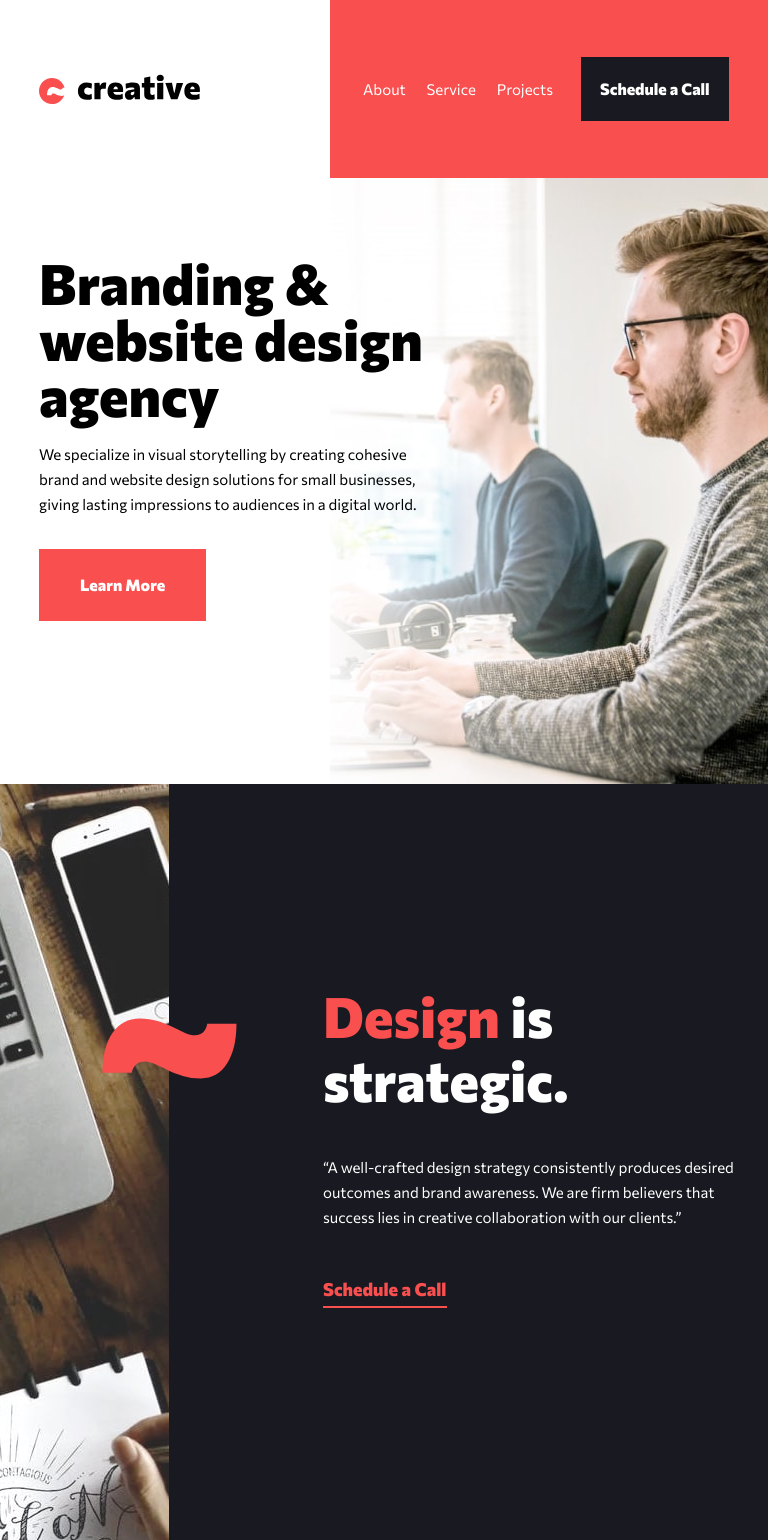
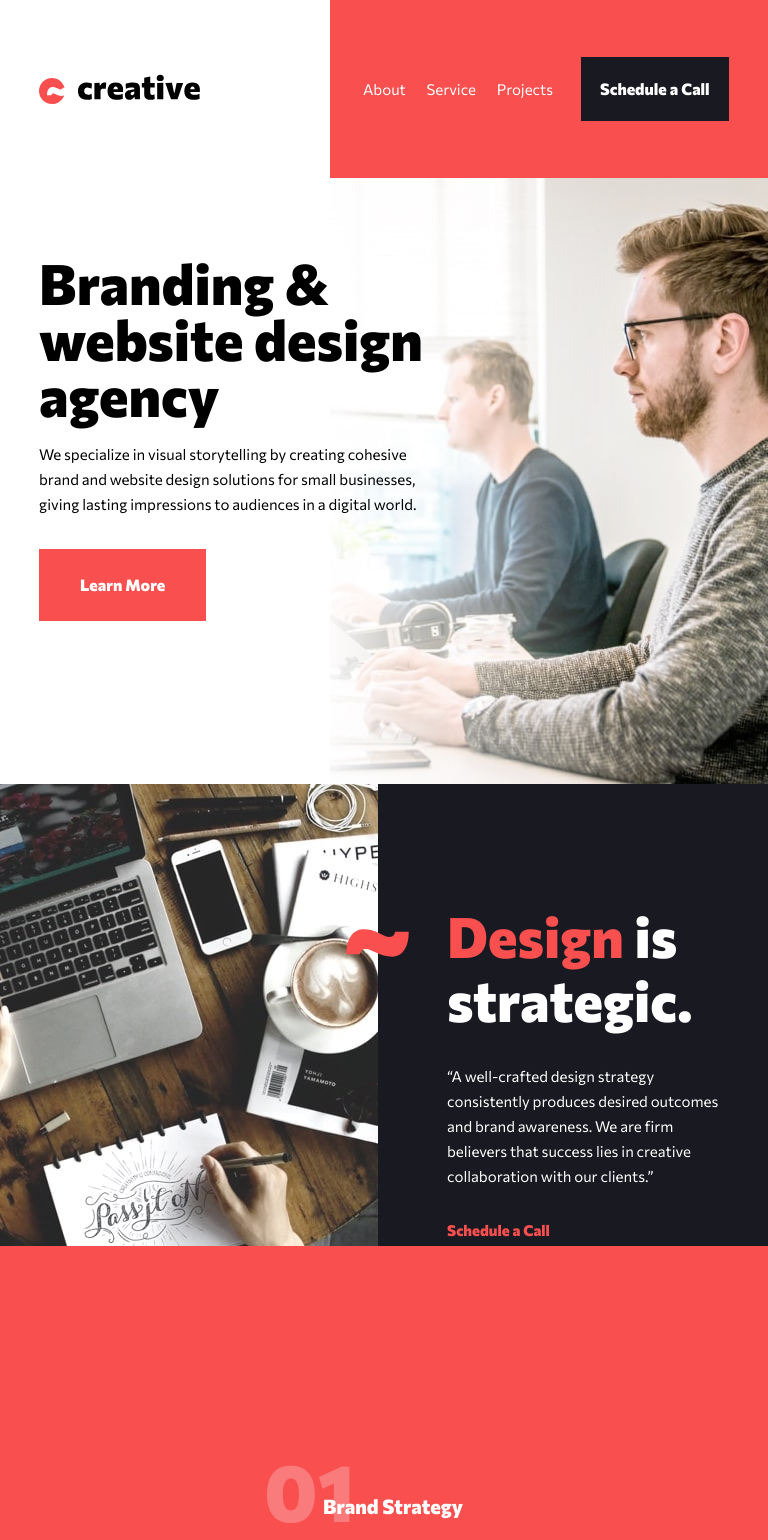
Before and after one commit to danielopq/creative, a React (Vite) app: page / in a window 768 px wide. Shown: the top 1540 px of the page. Built offline with nearby package versions, Linux system fonts and the light colour scheme.

Commit message:
design.css - tablet version done

```diff
--- a/src/components/design/design.css
+++ b/src/components/design/design.css
@@ -43,7 +43,54 @@
     cursor: pointer;
 }
 
-#design-button:hover{
-    color: #FF9393;
-    border-bottom-color: #FF9393;
+@media(hover:hover){
+    #design-button:hover{
+        color: #FF9393;
+        border-bottom-color: #FF9393;
+    }
 }
+
+
+/*############################## TABLET VERSION ##############################*/
+
+@media (min-width: 768px) and (max-width: 1024px) {
+    #design{
+        width: inherit;
+        height: 658px;
+    }
+
+    #design-mainPic{
+        width: 378px;
+        background: url('./img/designMainPic-tablet.jpg') center/378px no-repeat;
+    }
+
+    #design-content{
+        width: 390px;
+        padding-top: 120px;
+    }
+
+    #design-content > div{
+        width: 382px;
+        height: 298px;
+        margin-left: -32px;
+        padding-left: 101px;
+        background: url('./img/bg-pattern-wave-red.svg') 0% 25px/63px no-repeat;
+        color:white;
+    }
+
+    #design-content p{
+        margin-top: 32px;
+    }
+
+    #design-button{
+        width: 103px;
+        height: 29px;
+        margin-top: 32px;
+        padding: 0px 0px 9px 0px;
+        font: 400 15px/18px 'Commissioner-ExtraBold';
+    }
+}
+
+/*############################## MOBILE VERSION ##############################*/
+
+@media screen and (max-width:767px) {}
```
